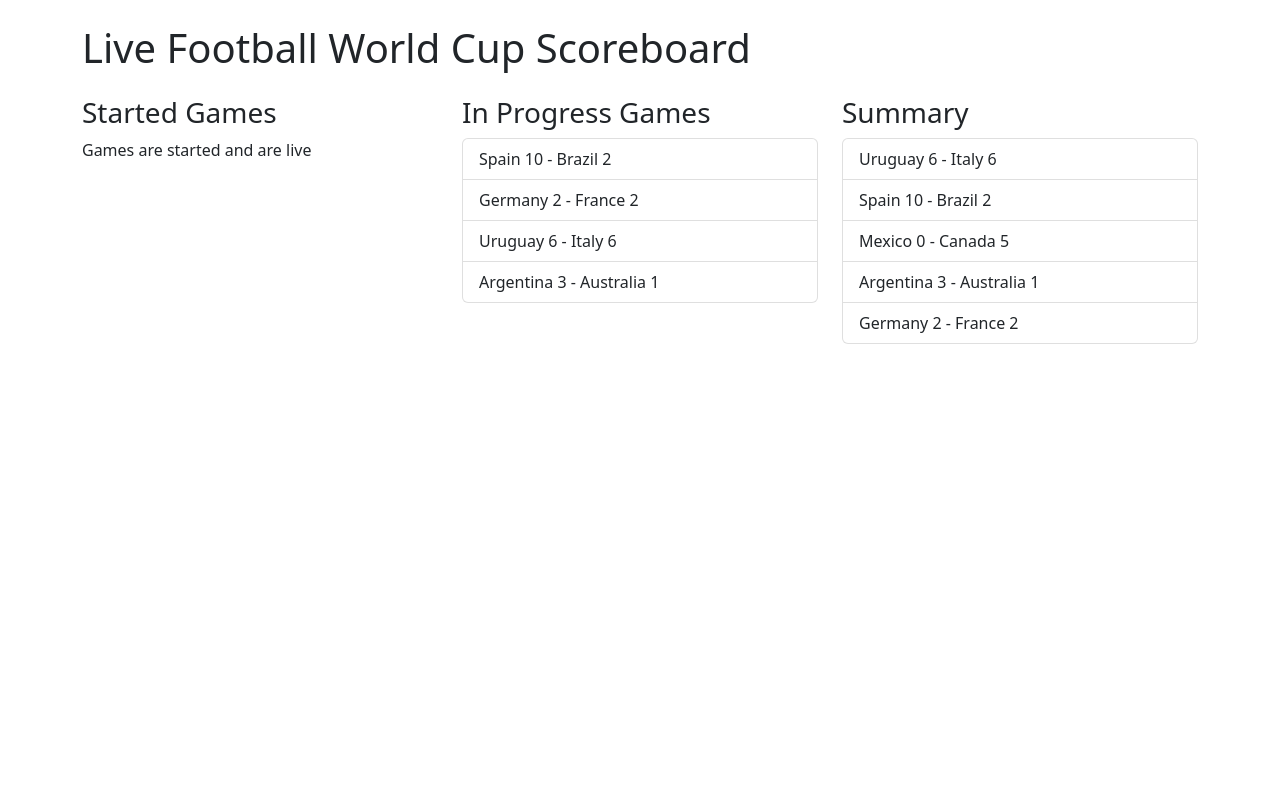
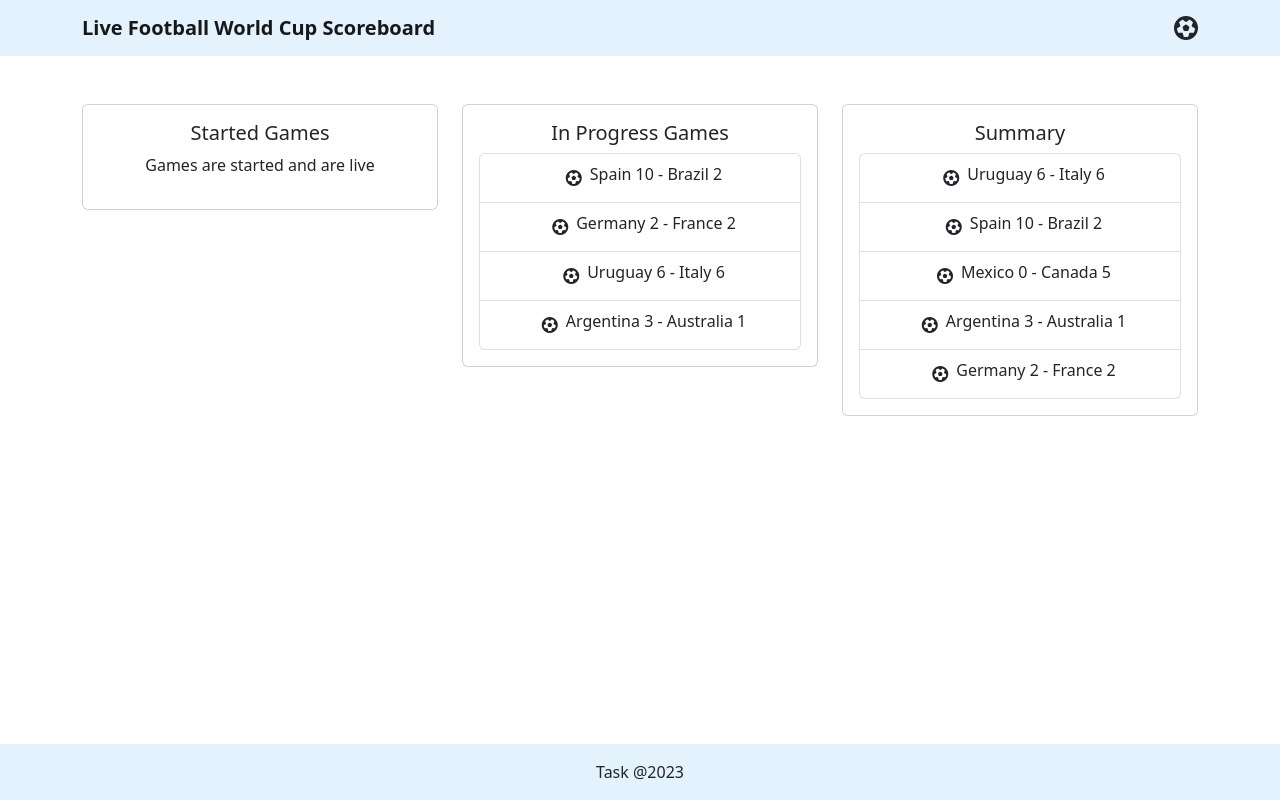
Before and after one commit to onkar915/Football-Score-Board, a React (Create React App) app in the folder live-football-scoreboard/: page / in a window 1280 px wide. Built offline with nearby package versions, Linux system fonts and the light colour scheme.

Commit message:
Design elements
Bootstrap : Design , Navbar , Footer , Icons ,

```diff
--- a/live-football-scoreboard/public/index.html
+++ b/live-football-scoreboard/public/index.html
@@ -24,7 +24,9 @@
       work correctly both with client-side routing and a non-root public URL.
       Learn how to configure a non-root public URL by running `npm run build`.
     -->
+
     <title>React App</title>
+    <script src='https://kit.fontawesome.com/a076d05399.js' crossorigin='anonymous'></script>
   </head>
   <body>
     <noscript>You need to enable JavaScript to run this app.</noscript>
@@ -39,5 +41,6 @@
       To begin the development, run `npm start` or `yarn start`.
       To create a production bundle, use `npm run build` or `yarn build`.
     -->
+
   </body>
 </html>
--- a/live-football-scoreboard/src/components/App.tsx
+++ b/live-football-scoreboard/src/components/App.tsx
@@ -1,9 +1,9 @@
 import React, { useState, useEffect } from "react";
 import Scoreboard from "./Scoreboards/Scoreboard";
 import Game from "./Play/PlayGame";
-import { ListGroup, ListGroupItem, Container, Row, Col } from "react-bootstrap";
+
 import "bootstrap/dist/css/bootstrap.min.css";
-
+import { Container, Row, Col, ListGroup, Card ,Navbar, Nav,} from "react-bootstrap";
 const App: React.FC = () => {
   const [summary, setSummary] = useState<string[]>([]);
   const [scoreboard] = useState<Scoreboard>(new Scoreboard(setSummary));
@@ -55,51 +55,89 @@ const inProgressGames = scoreboard.games.filter(
   });
 
 
+
   return (
+    <div>
+    <Navbar  expand="lg" style={{ backgroundColor: '#e3f2fd',}}>
+    <Container>
+      <Navbar.Brand href="#home"><b>Live Football World Cup Scoreboard</b></Navbar.Brand>
+      <Navbar.Toggle aria-controls="basic-navbar-nav" />
+      <i className='fas fa-futbol' style={{  fontSize: '24px' }} ></i>
+    </Container>
+  </Navbar>
     <Container className="App">
-      <h1 className="mt-4 mb-4">Live Football World Cup Scoreboard</h1>
+      <h1 className="mt-4 mb-4 d-flex justify-content-center">
+
+      </h1>
       <Row>
         <Col xs={12} md={4}>
-  <h3>Started Games</h3>
+          <Card>
+            <Card.Body>
+              <Card.Title className=" d-flex justify-content-center">Started Games</Card.Title>
               {startedGames.length > 0 ? (
                 <ListGroup>
                   {startedGames.map((game, index) => (
-        <ListGroup.Item key={index}>
-          {game.homeTeam} {game.homeScore} - {game.awayTeam} {game.awayScore}
+                    <ListGroup.Item key={index} className=" d-flex justify-content-center">
+                      <i className='fas fa-futbol p-2'></i>
+                      {game.homeTeam} {game.homeScore} - {game.awayTeam}{" "}
+                      {game.awayScore}
                     </ListGroup.Item>
                   ))}
                 </ListGroup>
               ) : (
-    <p>Games are started and are live</p>
+                <p className=" d-flex justify-content-center">Games are started and are live</p>
               )}
+            </Card.Body>
+          </Card>
         </Col>
 
         <Col xs={12} md={4}>
-  <h3>In Progress Games</h3>
+          <Card>
+            <Card.Body>
+              <Card.Title className=" d-flex justify-content-center">In Progress Games</Card.Title>
               {inProgressGames.length > 0 ? (
-    <ListGroup>
+                <ListGroup >
                   {inProgressGames.map((game, index) => (
-        <ListGroup.Item key={index}>
-          {game.homeTeam} {game.homeScore} - {game.awayTeam} {game.awayScore}
+                    <ListGroup.Item key={index} className=" d-flex justify-content-center">
+                      <i className='fas fa-futbol p-2 '></i>
+                      {game.homeTeam} {game.homeScore} - {game.awayTeam}{" "}
+                      {game.awayScore}
                     </ListGroup.Item>
                   ))}
                 </ListGroup>
               ) : (
-    <p>No games in progress</p>
+                <p className=" d-flex justify-content-center">No games in progress</p>
               )}
+            </Card.Body>
+          </Card>
         </Col>
 
         <Col xs={12} md={4}>
-          <h3>Summary</h3>
+          <Card>
+            <Card.Body>
+              <Card.Title className=" d-flex justify-content-center">Summary</Card.Title>
               <ListGroup>
+
                 {summary.map((gameSummary, index) => (
-              <ListGroup.Item key={index}>{gameSummary}</ListGroup.Item>
+
+                  <ListGroup.Item key={index} className=" d-flex justify-content-center">
+                    <i className='fas fa-futbol p-2'></i>{gameSummary}</ListGroup.Item>
                 ))}
               </ListGroup>
+            </Card.Body>
+          </Card>
         </Col>
       </Row>
     </Container>
+    <footer className=" text-center text-lg-start fixed-bottom" style={{ backgroundColor: '#e3f2fd',}}>
+  <div className="text-center p-3">
+    Task @2023
+  </div>
+</footer>
+
+   </div>
   );
+
 };
 
 export default App;
```
Lines whose indentation alone changed are shown as unchanged.
